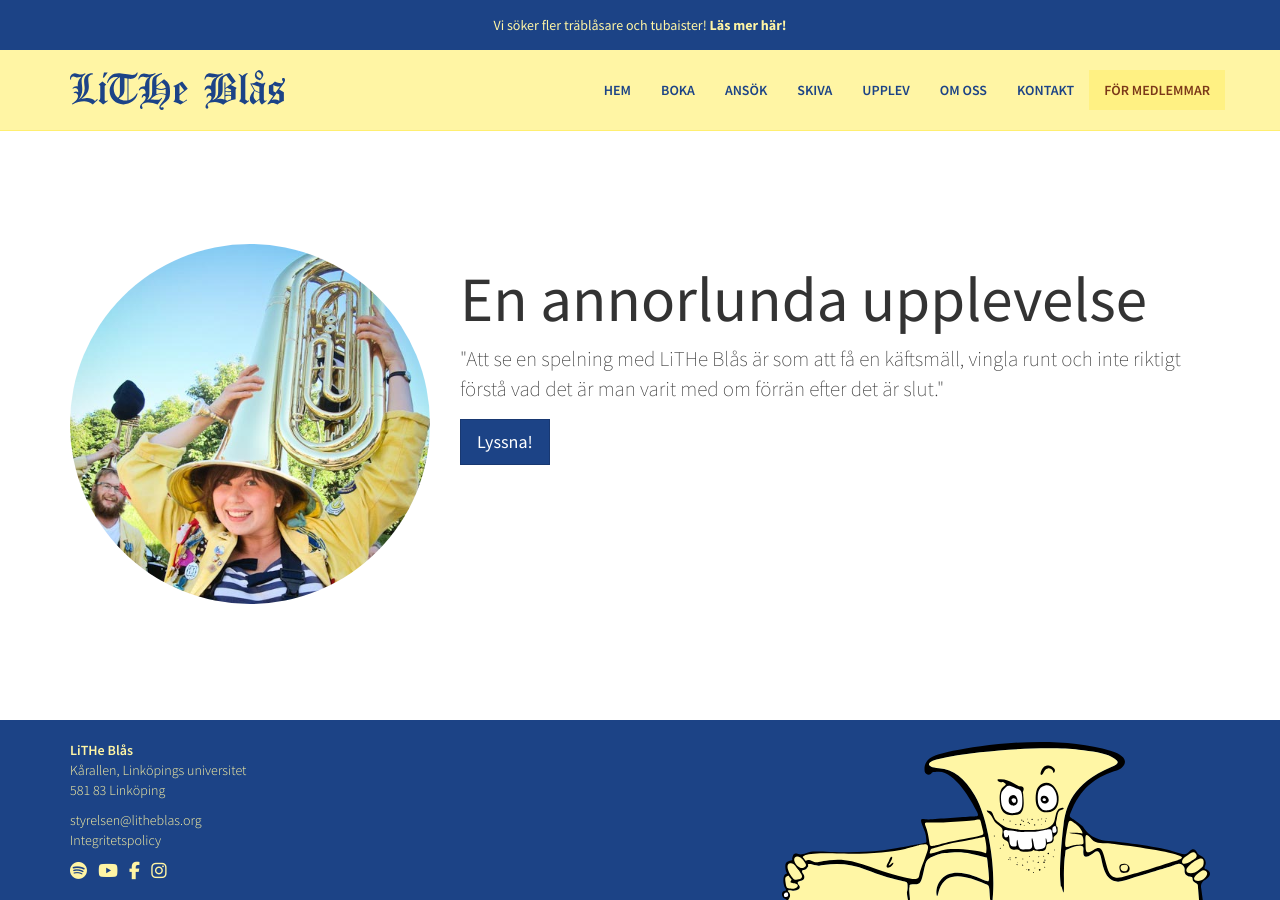
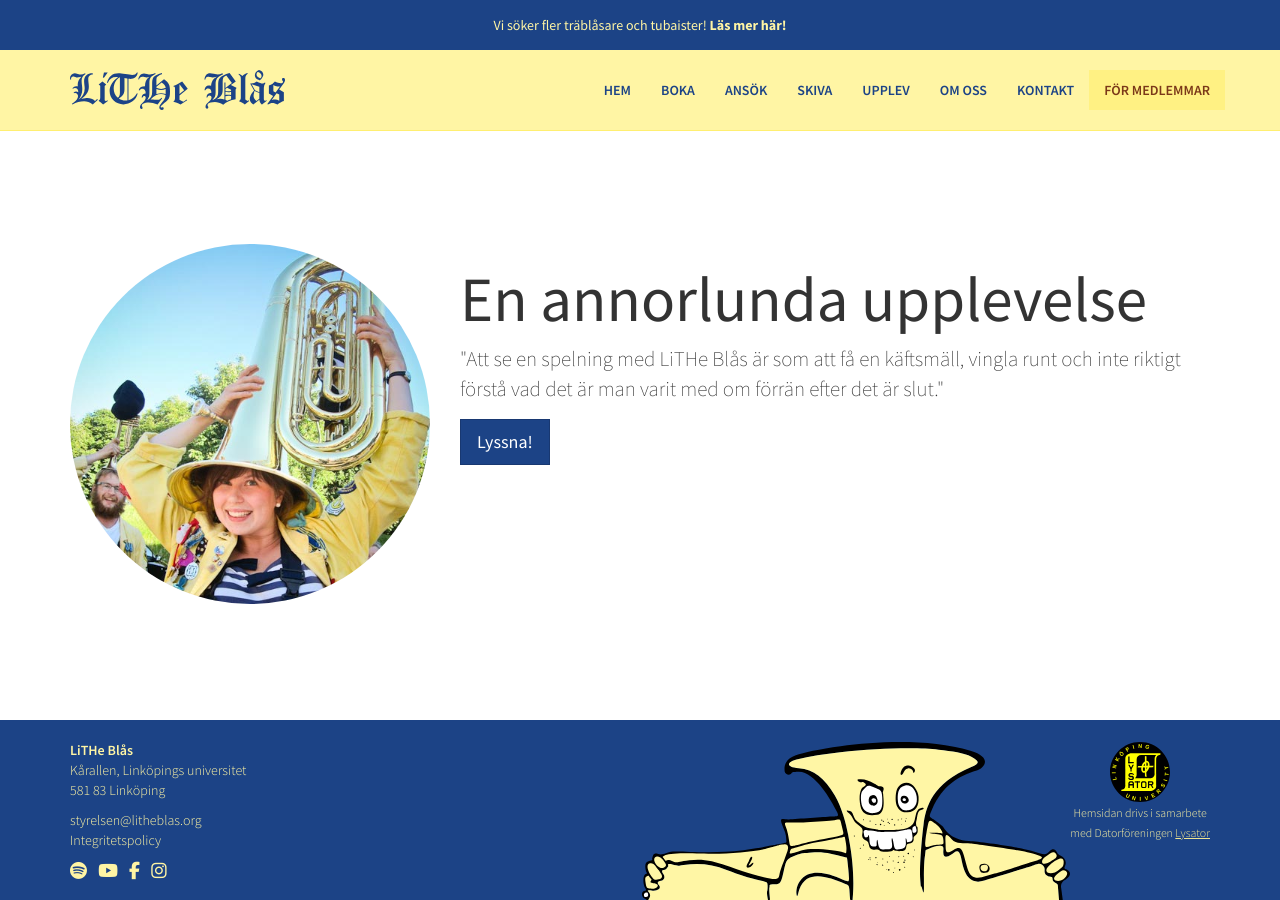
Before and after one commit to litheblas/litheblas.org, a Jekyll site: the page built from index.md, in a window 1280 px wide and 900 px high, scrolled down 1452 px. Built offline with Jekyll 4.4.1, drawn with Linux system fonts in a browser that asks for light colours; nearby versions of some CDN libraries.

Commit message:
Add lysator information in footer

```diff
--- a/_includes/footer.html
+++ b/_includes/footer.html
@@ -2,7 +2,7 @@
     <div class="page-footer">
         <div class="container">
             <div class="row">
-                <div class="col-xs-7 col-sm-4 contact-links">
+                <div class="col-xs-7 col-sm-3 contact-links">
                     <p>
                         <strong>LiTHe Blås</strong><br>
                         Kårallen, Linköpings universitet<br>
@@ -15,7 +15,13 @@
                     <a href="https://facebook.com/litheblas" target="_blank"><span class="fa fa-facebook fa-lg"></span></a>&nbsp;&nbsp;&nbsp;
                     <a href="https://instagram.com/litheblas" target="_blank"><span class="fa fa-instagram fa-lg"></span></a>
                 </div>
-                <div class="col-xs-5 col-sm-8 pull-down"><img src="{{ "/assets/img/overkropp.svg" | relative_url }}" class="pull-right img-responsive"></div>
+                <div class="col-xs-5 col-sm-9 pull-down">
+                    <div class="pull-right" style="display: flex; align-items: center; flex-direction: column;">
+                        <img src="{{ "/assets/img/lysator.svg" | relative_url }}" class="img-responsive" alt="Lysator logo" style="max-width: 60px;">
+                        <p style="margin: 0; margin-bottom: 10px; text-align: center;"><small>Hemsidan drivs i samarbete <br> med Datorföreningen <a href="https://www.lysator.liu.se/inhysningar/" target="_blank" style="color:#f0e591; text-decoration: underline;">Lysator</a> </small></p>
+                    </div>
+                    <img src="{{ "/assets/img/overkropp.svg" | relative_url }}" class="pull-right img-responsive">
+                </div>
             </div>
         </div>
     </div>
```
Also changed, not shown: assets/img/lysator.svg (added).
